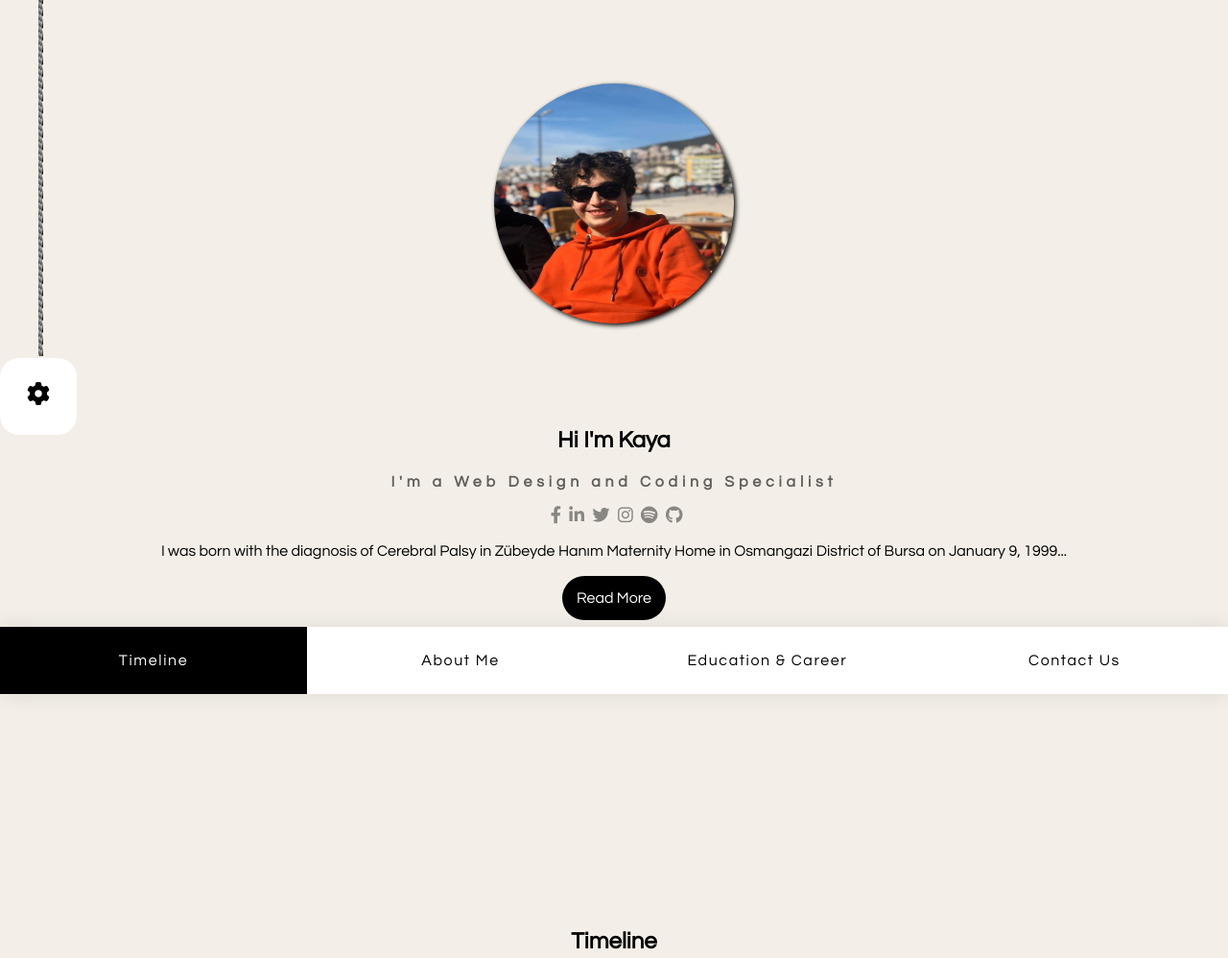
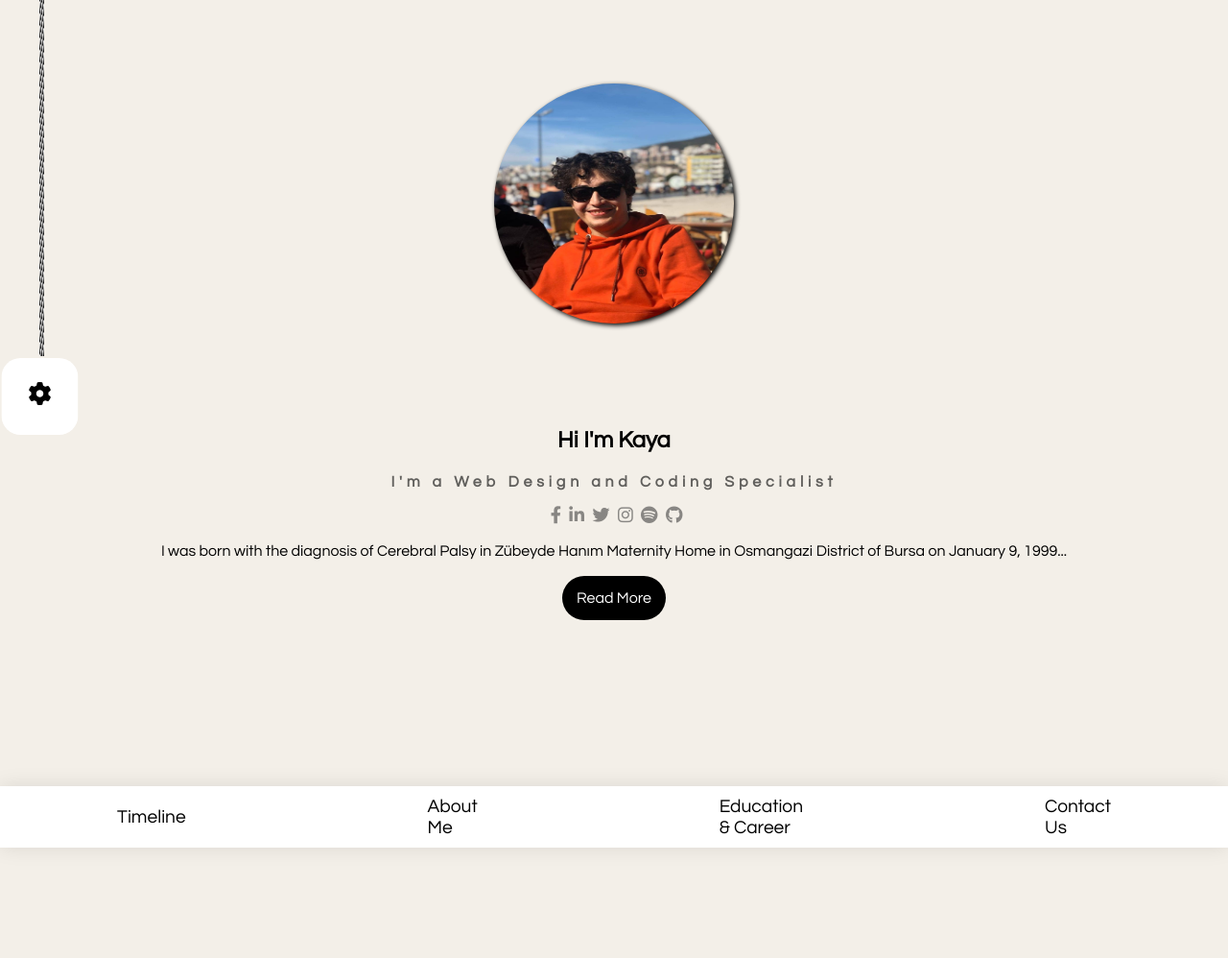
Before and after one commit to wuqqers/modernpersonalwebsite, a plain HTML site: page index.html in a window 1280 px wide. Shown: the part 77-1075 px from the top of the page at 96% size. Drawn offline with nearby package versions, Linux system fonts and the light colour scheme.

Commit message:
fixed all bugs
fixed all bugs

```diff
--- a/assets/css/style.css
+++ b/assets/css/style.css
@@ -90,7 +90,133 @@ h3 {
     padding: 0 0;
     padding-bottom: 20px;
 }
+/* hamburger */
+.overlay {
+    height: 100%;
+    width: 0;
+    position: fixed;
+    z-index: 1;
+    top: 0;
+    left: 0;
+    background-color: rgb(0,0,0);
+    background-color: rgba(0,0,0, 0.9);
+    overflow-x: hidden;
+    transition: 0.5s;
+  }
 
+  .overlay-content {
+    position: relative;
+    top: 25%;
+    width: 100%;
+    text-align: center;
+    margin-top: 30px;
+  }
+
+  .overlay a {
+    padding: 8px;
+    text-decoration: none;
+    font-size: 36px;
+    color: #818181;
+    display: block;
+    transition: 0.3s;
+  }
+
+  .overlay a:hover, .overlay a:focus {
+    color: #f1f1f1;
+  }
+
+  .overlay .closebtn {
+    position: absolute;
+    top: 20px;
+    right: 45px;
+    font-size: 60px;
+  }
+
+  @media screen and (max-height: 450px) {
+    .overlay a {font-size: 20px}
+    .overlay .closebtn {
+    font-size: 40px;
+    top: 15px;
+    right: 35px;
+    }
+  }
+/* hamburger */
+
+/* */
+.navbar {
+    display: flex;
+    align-items: center;
+    justify-content: space-between;
+    height: 4rem;
+    box-shadow: 0 0 20px rgba(0, 0, 0, 0.1);
+    background: #fff;
+    color: #000;
+    font-size: 1.2rem;
+    position: sticky;
+  top: 0;
+  left: 0;
+  right: 0;
+  z-index: 99;
+  }
+  .navbar-menu-item {
+    padding: 0 20px;
+  }
+  .navbar-menu-link {
+    color: #000;
+    text-decoration: none;
+    transition: all 0.3s ease;
+    padding: 20px 90px;
+    flex: 1;
+  }
+  .navbar-menu-link:hover {
+    color: white;
+    background: #000;
+    transition: all 0.5s ease;
+  }
+
+  .navbar-container {
+    display: flex;
+    align-items: center;
+    width: 80%;
+    margin: 0 auto;
+    padding: 0 1rem;
+  }
+  .navbar-logo {
+    display: inline-block;
+    font-size: 1.5rem;
+    font-weight: bold;
+    color: #fff;
+    text-decoration: none;
+  }
+  .navbar-menu-icon {
+    display: none;
+    cursor: pointer;
+  }
+  .navbar-menu {
+    display: flex;
+    width: 100%;
+    justify-content: center;
+    align-items: center;
+    list-style: none;
+    margin: 0;
+    padding: 0;
+  }
+  .navbar-menu-item {
+    margin: 0 1rem;
+  }
+  .navbar-menu-link {
+    display: block;
+     color: #000;
+    text-decoration: none;
+  }
+  @media (max-width: 600px) {
+    .navbar-menu {
+      display: none;
+    }
+    .navbar-menu-icon {
+      display: block;
+    }
+  }
 
 /* */
 
@@ -380,14 +506,15 @@ Remove or comment-out the code block below to see how the browser will fall-back
 
 .overlay {
     height: 100%;
-    width: 100%;
-    display: none;
+    width: 0;
     position: fixed;
     z-index: 999;
     top: 0;
     left: 0;
-    background-color: rgb(0, 0, 0);
-    background-color: rgba(0, 0, 0, 0.9);
+    background-color: rgb(0,0,0);
+    background-color: rgba(0,0,0, 0.9);
+    overflow-x: hidden;
+    transition: 0.5s;
 }
 
 .overlay-content {
@@ -409,7 +536,7 @@ Remove or comment-out the code block below to see how the browser will fall-back
 
 .overlay a:hover,
 .overlay a:focus {
-    color: #f1f1f1;
+    color: #000;
 }
 
 .overlay .closebtn {
@@ -726,6 +853,17 @@ h3 {
     border-radius: 200px;
     transition: transform 0.5s;
 }
+@keyframes sideToSide {
+    0% {
+      transform: translateX(0);
+    }
+    50% {
+      transform: translateX(0.2rem);
+    }
+    100% {
+      transform: translateX(-0.2rem);
+    }
+  }
 
 .holder-settings {
     height: 80px;
@@ -737,6 +875,8 @@ h3 {
     display: inline-block;
     position: -webkit-sticky;
     position: sticky;
+    animation: sideToSide 4s ease-in infinite;
+    animation-fill-mode: forwards;
     top: 450px;
     font-size: 20px;
     z-index: 99999999;
@@ -764,7 +904,6 @@ h3 {
 .holdbox:hover {
     background: #000;
     color: #fff;
-    animation: tilt-shaking 0.3s infinite;
     cursor: pointer;
 }
 
--- a/index.html
+++ b/index.html
@@ -25,21 +25,21 @@
             </ul>
         </div>
     </div>
-    <div id="myNav" class="overlay">
-        <a href="javascript:void(0)" class="closebtn" onclick="closeNav()">&times;</a>
-        <div class="overlay-content">
-            <a class="et-hero-tab" href="#tab-es6">Timeline</a>
-            <a class="et-hero-tab" href="#tab-flexbox">About Me</a>
-            <a class="et-hero-tab" href="#tab-react">Education & Career</a>
-            <a class="et-hero-tab" href="#tab-angular">Contact Us</a>
-        </div>
-    </div>
+
 </div>
 
 
 
 <body>
-
+    <div id="myNav" class="overlay">
+        <a href="javascript:void(0)" class="closebtn" onclick="closeNav()">&times;</a>
+        <div class="overlay-content">
+            <a href="#tab-es6" class="navbar-menu-link">Timeline</a>
+            <a href="#tab-flexbox" class="navbar-menu-link">About Me</a>
+            <a href="#tab-react" class="navbar-menu-link">Education & Career</a>
+            <a href="#tab-angular" class="navbar-menu-link">Contact Us</a>
+        </div>
+      </div>
     <!-- partial:index.partial.html -->
     <!-- Hero -->
     <section class="et-hero-tabs">
@@ -71,15 +71,29 @@
     </section>
 
 
-    <div class="et-hero-tabs-container">
-        <a class="hamburger-tabs" onclick="openNav()"><i class="fa-solid fa-bars"></i></a>
-        <a class="et-hero-tab" href="#tab-es6">Timeline</a>
-        <a class="et-hero-tab" href="#tab-flexbox">About Me</a>
-        <a class="et-hero-tab" href="#tab-react">Education & Career</a>
-        <a class="et-hero-tab" href="#tab-angular">Contact Us</a>
-        <!-- <a class="et-hero-tab" href="#tab-other">Other</a> -->
-        <span class="et-hero-tab-slider"></span>
-    </div>
+    <nav class="navbar">
+        <div class="navbar-container">
+          <!-- <a href="#" class="navbar-logo">Logo</a> -->
+          <div class="navbar-menu-icon">
+            <i onclick="openNav()" class="fas fa-bars"></i>
+          </div>
+          <ul class="navbar-menu">
+            <li class="navbar-menu-item">
+              <a href="#tab-es6" class="navbar-menu-link">Timeline</a>
+            </li>
+            <li class="navbar-menu-item">
+              <a href="#tab-flexbox" class="navbar-menu-link">About Me</a>
+            </li>
+            <li class="navbar-menu-item">
+              <a href="#tab-react" class="navbar-menu-link">Education & Career</a>
+            </li>
+            <li class="navbar-menu-item">
+              <a href="#tab-angular" class="navbar-menu-link">Contact Us</a>
+            </li>
+          </ul>
+        </div>
+      </nav>
+
 
 
     <!-- Main -->
@@ -294,15 +308,19 @@
     <script src='https://cdnjs.cloudflare.com/ajax/libs/jquery/3.1.0/jquery.min.js'></script>
     <script src="./assets/js/script.js"></script>
     <script>
+function openNav() {
+
+    document.getElementById("myNav").style.width = "100%";
+}
+
+function closeNav() {
+  document.getElementById("myNav").style.width = "0%";
+}
+    </script>
+    <script>
         var r = document.querySelector(':root');
 
-        function openNav() {
-            document.getElementById("myNav").style.display = "block";
-        }
 
-        function closeNav() {
-            document.getElementById("myNav").style.display = "none";
-        }
 
         function openSettings() {
             document.getElementById("mySettings").style.display = "block";
```
